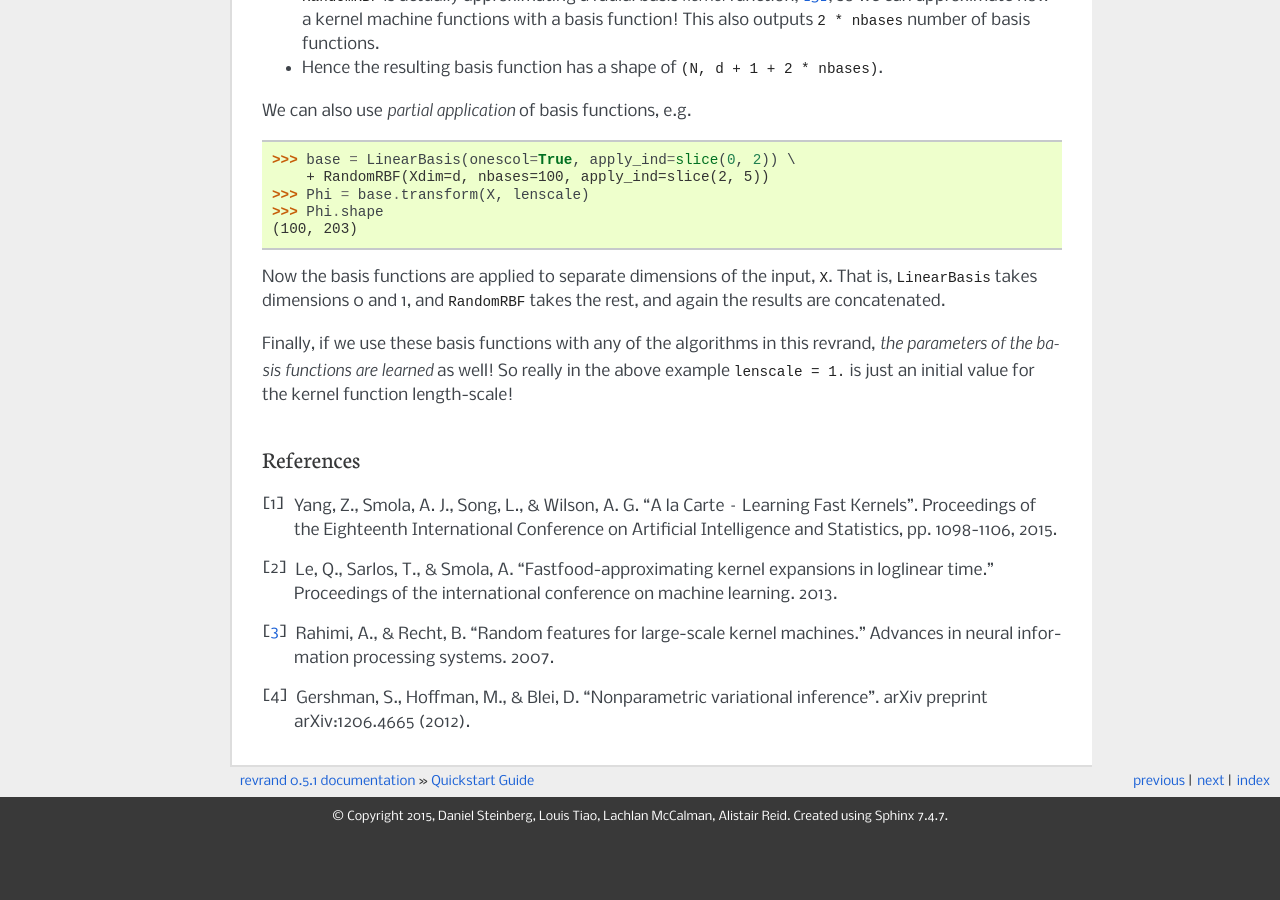
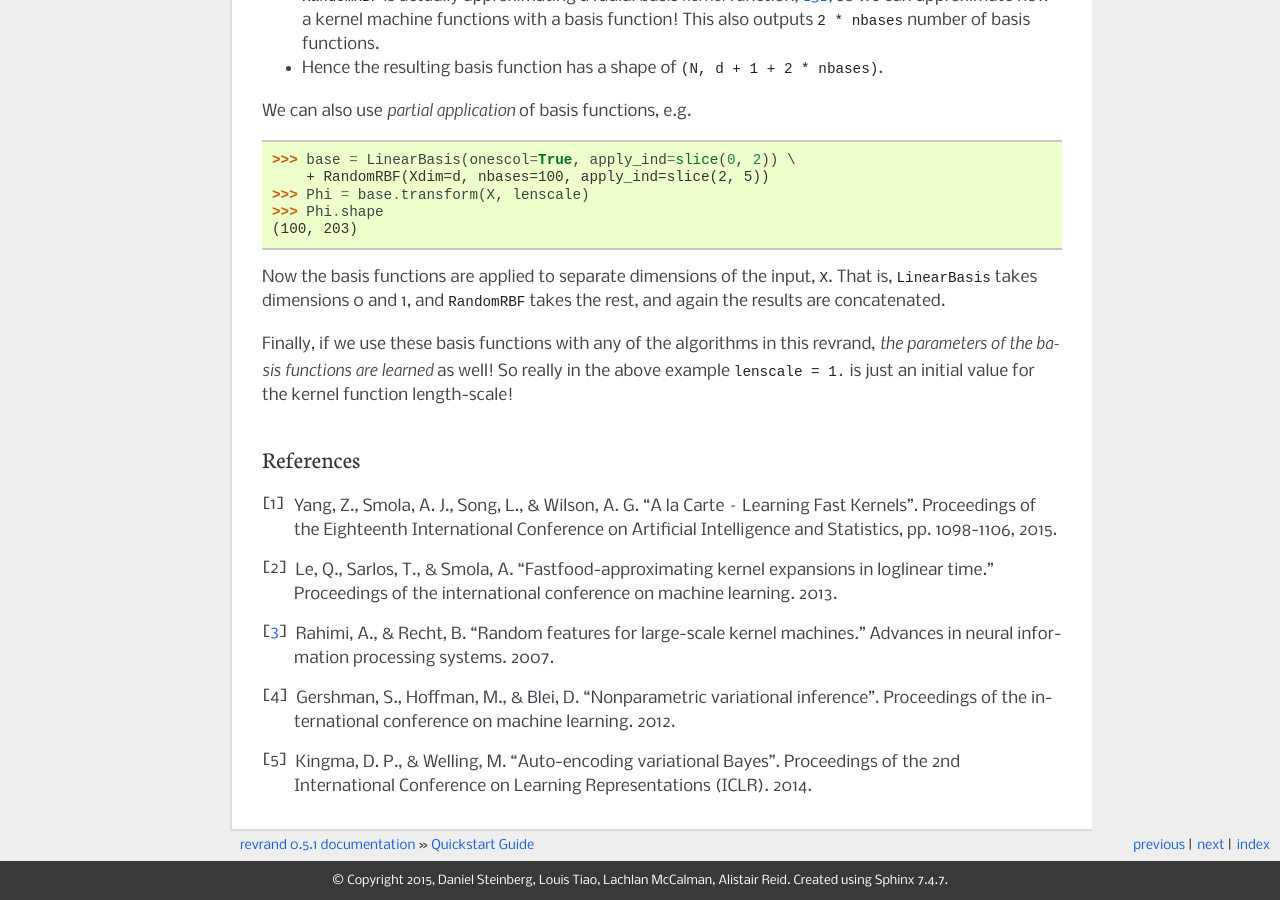
Before and after one commit to NICTA/revrand, a Sphinx documentation site: the page built from docs/quickstart.rst, in a window 1280 px wide and 900 px high, scrolled down 5054 px. Built offline with Sphinx 7.4.7, drawn with Linux system fonts in a browser that asks for light colours; before the commit the page ends 5890 px from its top, so only the background shows below that.

Commit message:
in code and sphinx doco for AEVB

```diff
--- a/docs/quickstart.rst
+++ b/docs/quickstart.rst
@@ -130,10 +130,10 @@
 
 By default the GLM uses stochastic gradients to learn all of its
 parameters/hyperparameters and does not require any matrix inversion, and so it
-can be used to learn from large datasets with lots of features
-(slm.learn uses L-BFGS and requires a matrix inversion). We can also use
-the GLM to approximate and scale up regular Bayesian linear regression. For
-instance, if we modify the Bayesian linear regression example from before,
+can be used to learn from large datasets with lots of features (slm.learn uses
+L-BFGS and requires a matrix inversion). We can also use the GLM to approximate
+and scale up regular Bayesian linear regression. For instance, if we modify the
+Bayesian linear regression example from before,
 
 .. code:: python
 
@@ -236,4 +236,8 @@
 .. [3] Rahimi, A., & Recht, B. "Random features for large-scale kernel
    machines." Advances in neural information processing systems. 2007.
 .. [4] Gershman, S., Hoffman, M., & Blei, D. "Nonparametric variational
-   inference". arXiv preprint arXiv:1206.4665 (2012).
+   inference". Proceedings of the international conference on machine learning.
+   2012.
+.. [5] Kingma, D. P., & Welling, M. "Auto-encoding variational Bayes".
+   Proceedings of the 2nd International Conference on Learning Representations
+   (ICLR). 2014.
```
Also changed, not shown: README.rst (+9 -6 lines), 1 other file.
